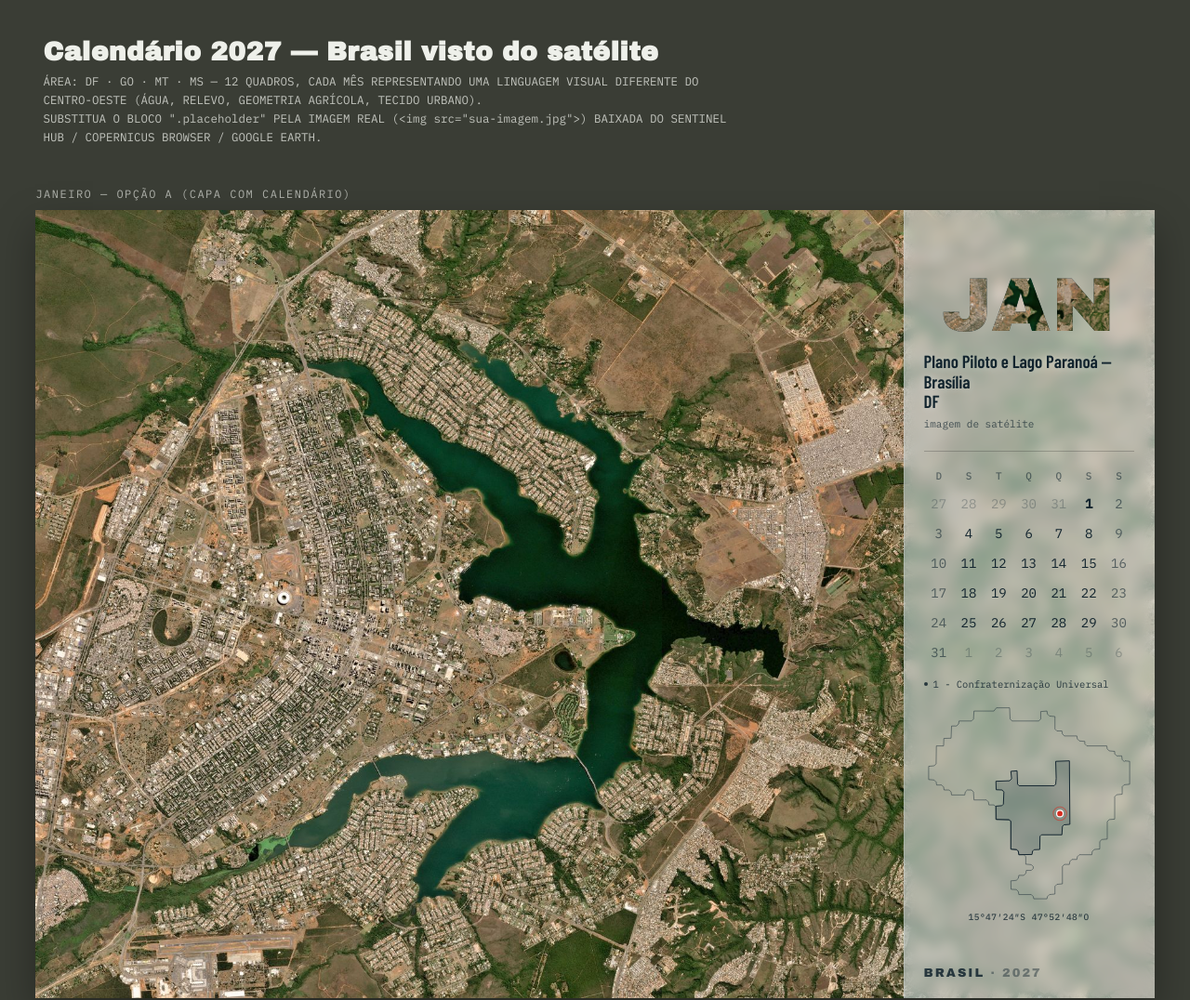
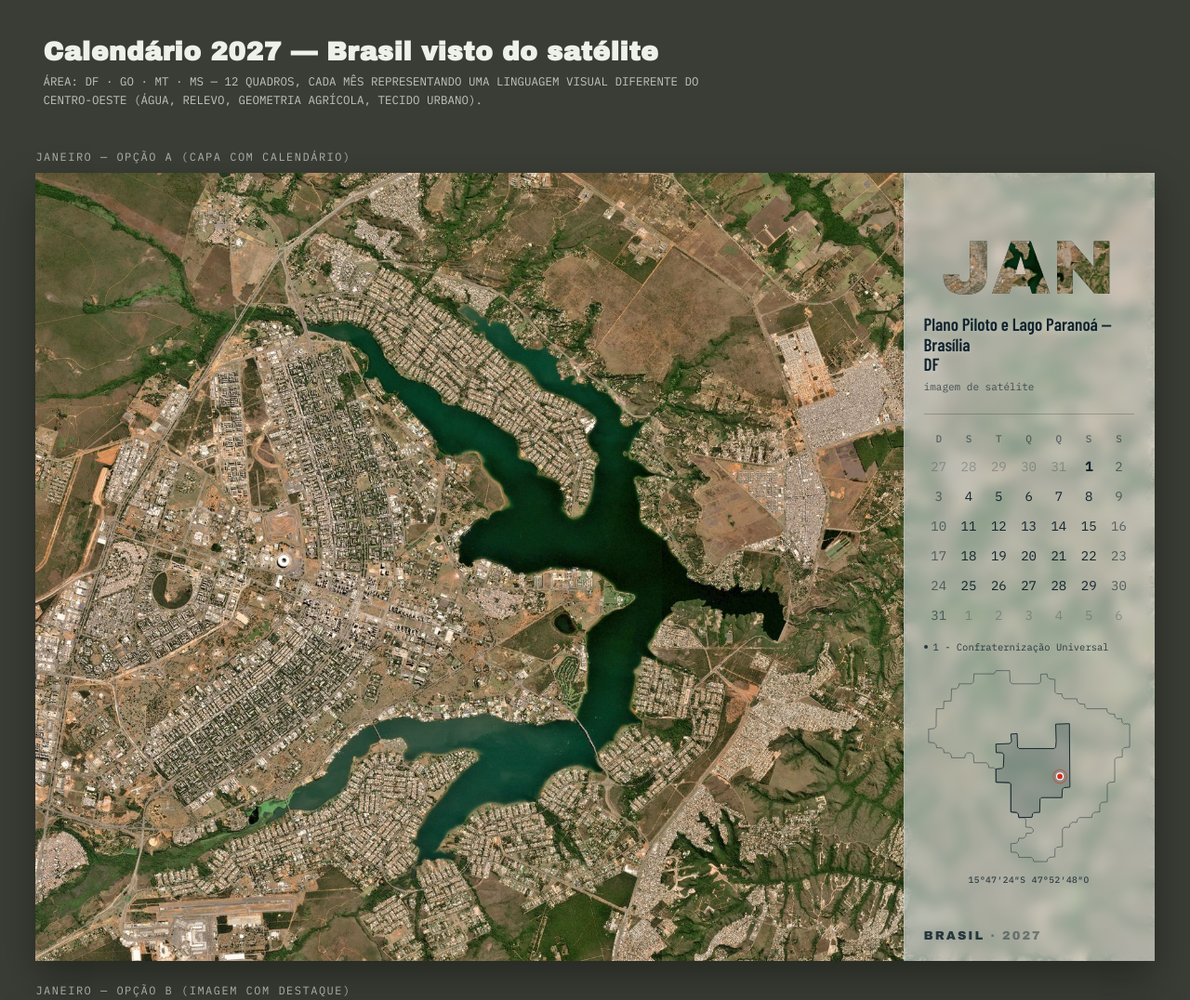
Before and after one commit to 2cgeodgeo/calendario2027, a plain HTML site: page index.html in a window 1280 px wide. Shown: the top 1076 px of the page at 93% size. Drawn offline with nearby package versions, Linux system fonts and the light colour scheme.

Commit message:
Update index.html

```diff
--- a/index.html
+++ b/index.html
@@ -355,9 +355,7 @@
 <div class="intro">
   <h1>Calendário 2027 — Brasil visto do satélite</h1>
   <p>ÁREA: DF · GO · MT · MS — 12 QUADROS, CADA MÊS REPRESENTANDO UMA LINGUAGEM VISUAL
-  DIFERENTE DO CENTRO-OESTE (ÁGUA, RELEVO, GEOMETRIA AGRÍCOLA, TECIDO URBANO).<br>
-  SUBSTITUA O BLOCO ".placeholder" PELA IMAGEM REAL (&lt;img src="sua-imagem.jpg"&gt;)
-  BAIXADA DO SENTINEL HUB / COPERNICUS BROWSER / GOOGLE EARTH.</p>
+  DIFERENTE DO CENTRO-OESTE (ÁGUA, RELEVO, GEOMETRIA AGRÍCOLA, TECIDO URBANO).<br></p>
 </div>
 
 <div id="calendar-root"></div>
@@ -425,25 +423,25 @@ const DADOS = [
     tones:["#274b5e","#173341","#0f222c"], sidebarBg:"#d3e0e6", sidebarFg:"#12242e" },
   { place:"Lagoas Salinas — Corumbá", uf:"MT", lat:-16.6, lon:-56.7, coords:"", img:"02-lagoas-salinas-corumba-ms-fevereiro.jpg",
     tones:["#2e5a52","#1c3b38","#122522"], sidebarBg:"#d7e2df", sidebarFg:"#132825" },
-  { place:"Rio Tocantins", uf:"TO", semCoord:true, lat:-10.2, lon:-48.35, coords:"", img:"03-rio-tocantins-to-marco.jpg",
+  { place:"Rio Tocantins — Tocantins", uf:"TO", semCoord:true, lat:-10.2, lon:-48.35, coords:"", img:"03-rio-tocantins-to-marco.jpg",
     tones:["#2f6b5e","#1d4a40","#10291f"], sidebarBg:"#d3e4dd", sidebarFg:"#12302a" },
-  { place:"Naviraí — traçado radial", uf:"MS", lat:-23.06, lon:-54.19, coords:"", img:"04-navirai-ms-abril.jpg",
+  { place:"Traçado Radial — Naviraí", uf:"MS", lat:-23.06, lon:-54.19, coords:"", img:"04-navirai-ms-abril.jpg",
     tones:["#8a6a45","#5e4730","#392a1b"], sidebarBg:"#e6dccb", sidebarFg:"#3a2b17" },
-  { place:"Serra de Caldas Novas", uf:"GO", lat:-17.74, lon:-48.62, coords:"", img:"05-caldas-novas-go-maio.jpg",
+  { place:"Serra de Caldas Novas — Caldas Novas", uf:"GO", lat:-17.74, lon:-48.62, coords:"", img:"05-caldas-novas-go-maio.jpg",
     tones:["#6b6a3a","#4a4a28","#2c2c16"], sidebarBg:"#e3e1cb", sidebarFg:"#2f2e14" },
-  { place:"Cristalina — pivôs centrais", uf:"DF / GO", lat:-16.77, lon:-47.61, coords:"16.77°S 47.61°O", img:"06-cristalina-df-go-junho.jpg",
+  { place:"Campo de Pivôs — Cristalina", uf:"DF / GO", lat:-16.77, lon:-47.61, coords:"16.77°S 47.61°O", img:"06-cristalina-df-go-junho.jpg",
     tones:["#5a7a3a","#3d5628","#243515"], sidebarBg:"#e0e8cf", sidebarFg:"#26361a" },
-  { place:"Cânion das Bandeiras", uf:"TO", semCoord:true, lat:-10.2, lon:-48.3, coords:"", img:"07-canyon-das-bandeiras-to-julho.jpg",
+  { place:"Cânion das Bandeiras — Almas", uf:"TO", semCoord:true, lat:-10.2, lon:-48.3, coords:"", img:"07-canyon-das-bandeiras-to-julho.jpg",
     tones:["#7a7a45","#53532c","#2f3018"], sidebarBg:"#e4e3cc", sidebarFg:"#30301a" },
-  { place:"Encontro dos rios Teles Pires e Juruena", uf:"MT", lat:-7.35, lon:-58.14, coords:"", img:"08-encontro-rios-teles-e-jurema-mt-agosto.jpg",
+  { place:"Encontro dos rios Teles Pires e Juruena — Apiacás ", uf:"MT", lat:-7.35, lon:-58.14, coords:"", img:"08-encontro-rios-teles-e-jurema-mt-agosto.jpg",
     tones:["#2f5a2c","#1e3d1c","#10240f"], sidebarBg:"#d6e4d0", sidebarFg:"#16301a" },
-  { place:"Usina Hidrelétrica de Serra da Mesa", uf:"GO", lat:-13.83, lon:-48.3, coords:"", img:"09-usina-hidreletrica-de-serra-da-mesa-go-setembro.jpg",
+  { place:"Usina Hidrelétrica de Serra da Mesa — Minaçu", uf:"GO", lat:-13.83, lon:-48.3, coords:"", img:"09-usina-hidreletrica-de-serra-da-mesa-go-setembro.jpg",
     tones:["#2c5a3a","#1b3d28","#0f2418"], sidebarBg:"#d3e4d8", sidebarFg:"#14301f" },
   { place:"2° Centro de Geoinformação — Brasília", uf:"DF", lat:-11.8, lon:-49.52, coords:"", img:"dji_export_1663684319471.jpg_902264b6_2K.jpg",
     tones:["#4f7a3a","#365428","#1f3315"], sidebarBg:"#dde8d0", sidebarFg:"#24381a" },
-  { place:"Serra do Espirito Santo — Jalapão", uf:"TO", lat:-10.55, lon:-46.85, coords:"", img:"11-jalapao-to-novembro.jpg",
+  { place:"Serra do Espírito Santo — Jalapão", uf:"TO", lat:-10.55, lon:-46.85, coords:"", img:"11-jalapao-to-novembro.jpg",
     tones:["#a68a58","#7c6540","#4a3b22"], sidebarBg:"#e9dfc6", sidebarFg:"#3a2e17" },
-  { place:"Campos de arroz — Formoso do Araguaia", uf:"TO", lat:-14.041620, lon:-50.462719, coords:"", img:"10-campos-de-arroz-formoso-do-araguaia-to-outubro.jpg",
+  { place:"Campos de Arroz — Formoso do Araguaia", uf:"TO", lat:-14.041620, lon:-50.462719, coords:"", img:"10-campos-de-arroz-formoso-do-araguaia-to-outubro.jpg",
     tones:["#8a6a52","#5c4638","#33261e"], sidebarBg:"#e8dccf", sidebarFg:"#35261c" },
 ];
 
```
